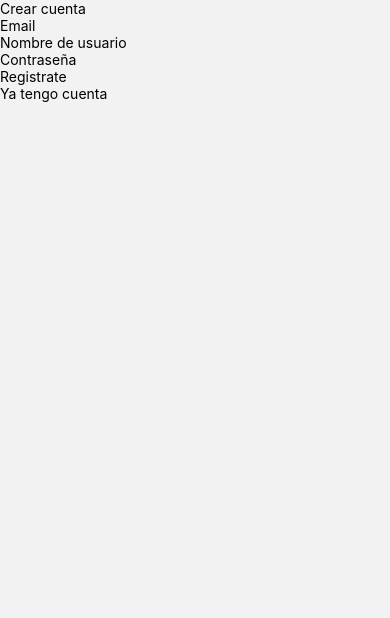
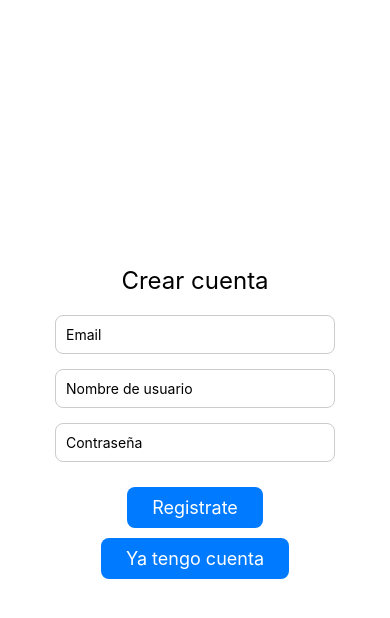
Before and after one commit to tlourdes/proyectoIntegradorFinal, a React Native app in the folder proyecto/: screen /Register in a window 390 px wide. Shown: the top 618 px of the page. Built offline with nearby package versions, Linux system fonts and the light colour scheme; no server answers.

Commit message:
Dando un estilo provisorio para trabajar mejor

```diff
--- a/proyecto/src/screens/Login.js
+++ b/proyecto/src/screens/Login.js
@@ -88,28 +88,46 @@ class Login extends Component {
 
 const styles = StyleSheet.create({
   container: {
-
+    flex: 1,
+    justifyContent: 'center',
+    alignItems: 'center',
+    backgroundColor: '#fff',
+    paddingHorizontal: 20,
   },
   title: {
-
+    fontSize: 24,
+    marginBottom: 30,
   },
   input: {
-
+    width: '80%',
+    borderWidth: 1,
+    borderColor: '#ccc',
+    borderRadius: 8,
+    padding: 10,
+    marginBottom: 15,
   },
   button: {
-
+    backgroundColor: '#007AFF',
+    paddingVertical: 10,
+    paddingHorizontal: 25,
+    borderRadius: 8,
+    marginTop: 10,
   },
   orangeButton: {
 
   },
   buttonText: {
-
+    color: '#fff',
+    fontSize: 18,
   },
   dataPreview: {
-
+    marginTop: 30,
+    alignItems: 'flex-start',
   },
   previewTitle: {
-
+    fontSize: 18,
+    fontWeight: 'bold',
+    marginBottom: 5,
   },
 });
 
--- a/proyecto/src/screens/Register.js
+++ b/proyecto/src/screens/Register.js
@@ -53,7 +53,7 @@ class Register extends Component {
           this.setState({ error1: "" });
         }
         if (error.message.includes("exists")) {
-          this.setState({ error2: "l email ya está en uso" });
+          this.setState({ error2: "Email ya está en uso" });
         } else {
           this.setState({ error2: "" });
         }if (error.message.includes("6 characters")) {
@@ -129,11 +129,34 @@ class Register extends Component {
 const styles = StyleSheet.create({
   container: {
     flex: 1,
+    justifyContent: 'center',
+    alignItems: 'center',
+    backgroundColor: '#fff',
+    paddingHorizontal: 20,
   },
-  title: {},
-  input: {},
-  button: {},
-  buttonText: {},
+  title: {
+    fontSize: 24,
+    marginBottom: 20,
+  },
+  input: {
+    width: '80%',
+    borderWidth: 1,
+    borderColor: '#ccc',
+    borderRadius: 8,
+    padding: 10,
+    marginBottom: 15,
+  },
+  button: {
+    backgroundColor: '#007AFF',
+    paddingVertical: 10,
+    paddingHorizontal: 25,
+    borderRadius: 8,
+    marginTop: 10,
+  },
+  buttonText: {
+    color: '#fff',
+    fontSize: 18,
+  },
 });
 
 export default Register;
```
